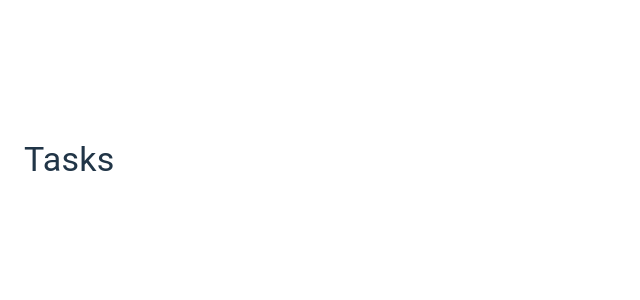
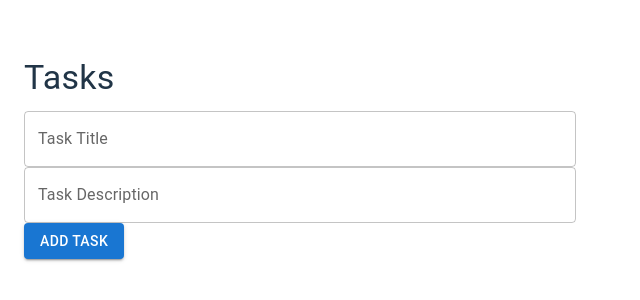
Before and after one commit to Londeka-Zikalala/task-management-mui, a React (Vite) app: page /task-management-mui/tasks in a window 1280 px wide. Shown: the part 226-526 px from the top of the page, without its empty margins (0-640 px from the left). Built offline with nearby package versions, Linux system fonts and the light colour scheme.

Commit message:
proxy added

```diff
--- a/package.json
+++ b/package.json
@@ -7,6 +7,7 @@
     "dev": "vite",
     "build": "tsc -b && vite build",
     "deploy": "gh-pages -d dist",
+    "start": "vite start",
     "lint": "eslint .",
     "preview": "vite preview"
   },
--- a/src/pages/Login.tsx
+++ b/src/pages/Login.tsx
@@ -14,7 +14,7 @@ const Login = () => {
 
   const handleLogin = async () => {
     try {
-      const response = await axios.post<User | null>("https://task-management-nest.onrender.com", { username, password });
+      const response = await axios.post<User | null>("/api/login", { username, password });
       if (response.data) {
         login(response.data);
         navigate("/tasks");
--- a/src/pages/Register.tsx
+++ b/src/pages/Register.tsx
@@ -12,7 +12,7 @@ const Register = () => {
 
   const handleRegister = async () => {
     try {
-      const response = await axios.post("https://task-management-nest.onrender.com", { username, password });
+      const response = await axios.post("/api/register", { username, password });
       alert(response.data);
     } catch (error) {
       alert("Registration failed");
--- a/src/pages/Tasks.tsx
+++ b/src/pages/Tasks.tsx
@@ -1,19 +1,19 @@
 import { useContext, useEffect, useState } from "react";
-import { Container, Typography, List, ListItem, ListItemText } from "@mui/material";
+import { Container, Typography, List, ListItem, ListItemText, Grid2, Button, TextField } from "@mui/material";
 import axios from "axios";
 import { Task } from "../Types/Task";
 import { AuthContext } from "../Context/AuthContext";
 
-
 const Tasks = () => {
   const { user } = useContext(AuthContext)!;
   const [tasks, setTasks] = useState<Task[]>([]);
+  const [newTask, setNewTask] = useState({ title: '', description: '' });
 
   useEffect(() => {
     if (!user) return;
     const fetchTasks = async () => {
       try {
-        const response = await axios.get<Task[]>(`https://task-management-nest.onrender.com/${user.id}/tasks`);
+        const response = await axios.get<Task[]>(`/api/${user.id}/tasks`);
         setTasks(response.data);
       } catch (error) {
         console.error("Error fetching tasks");
@@ -22,16 +22,62 @@ const Tasks = () => {
     fetchTasks();
   }, [user]);
 
+  const handleAddTask = async () => {
+    try {
+      const response = await axios.post('/api/tasks/create', {
+        title: newTask.title,
+        description: newTask.description,
+        due_date: new Date().toISOString(),
+        status: false,
+      });
+      if (response.data) {
+        setTasks([...tasks, { ...newTask, id: response.data.id }]);
+        setNewTask({ title: '', description: '' });
+      }
+    } catch (error) {
+      console.error("Error adding task");
+    }
+  };
+
+  const handleDeleteTask = async (title: string) => {
+    try {
+      await axios.delete('/api/tasks/delete', { data: { title } });
+      setTasks(tasks.filter(task => task.title !== title));
+    } catch (error) {
+      console.error("Error deleting task");
+    }
+  };
+
   return (
     <Container maxWidth="sm">
       <Typography variant="h4" gutterBottom>Tasks</Typography>
+      <Grid2 container spacing={2}>
+        <Grid2 size={12}>
+          <TextField
+            fullWidth
+            label="Task Title"
+            value={newTask.title}
+            onChange={(e) => setNewTask({ ...newTask, title: e.target.value })}
+          />
+          <TextField
+            fullWidth
+            label="Task Description"
+            value={newTask.description}
+            onChange={(e) => setNewTask({ ...newTask, description: e.target.value })}
+          />
+          <Button variant="contained" color="primary" onClick={handleAddTask}>Add Task</Button>
+        </Grid2>
+        <Grid2 size={12}>
           <List>
             {tasks.map((task) => (
               <ListItem key={task.id}>
                 <ListItemText primary={task.title} secondary={task.description} />
+                <Button variant="outlined" color="secondary" onClick={() => handleDeleteTask(task.title)}>Delete</Button>
               </ListItem>
             ))}
           </List>
+        </Grid2>
+      </Grid2>
     </Container>
   );
 };
--- a/vite.config.ts
+++ b/vite.config.ts
@@ -3,10 +3,20 @@ import react from '@vitejs/plugin-react'
 
 // https://vite.dev/config/
 export default defineConfig({
-  base: '/task-management-mui/',
+  base:  '/',
   plugins: [react()],
   build: {
     outDir: 'dist',
     sourcemap: false,
-}
+},
+server: {
+  proxy: {
+    '/api': {
+      target: 'https://task-management-nest.onrender.com',
+      changeOrigin: true,
+      secure: true,
+      rewrite: (path) => path.replace(/^\/api/, ''),
+    },
+  },
+},
 })
```
Lines whose indentation alone changed are shown as unchanged.
